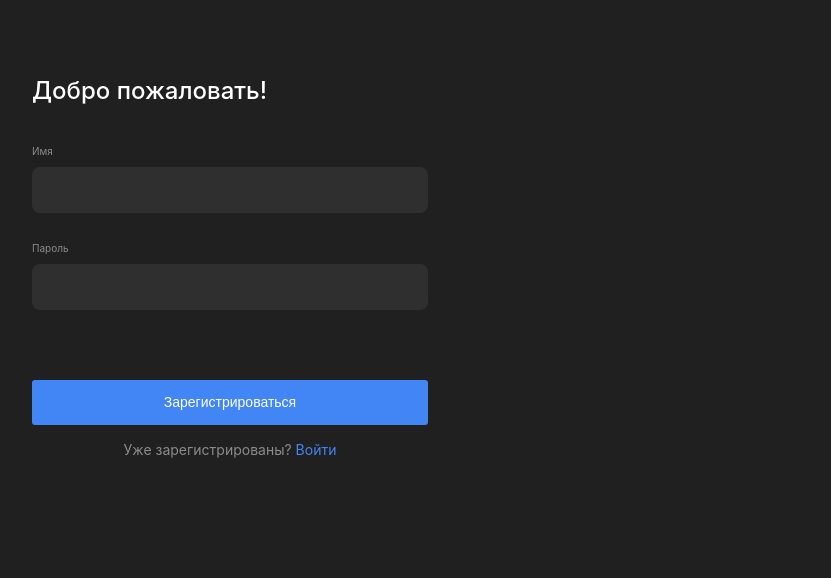
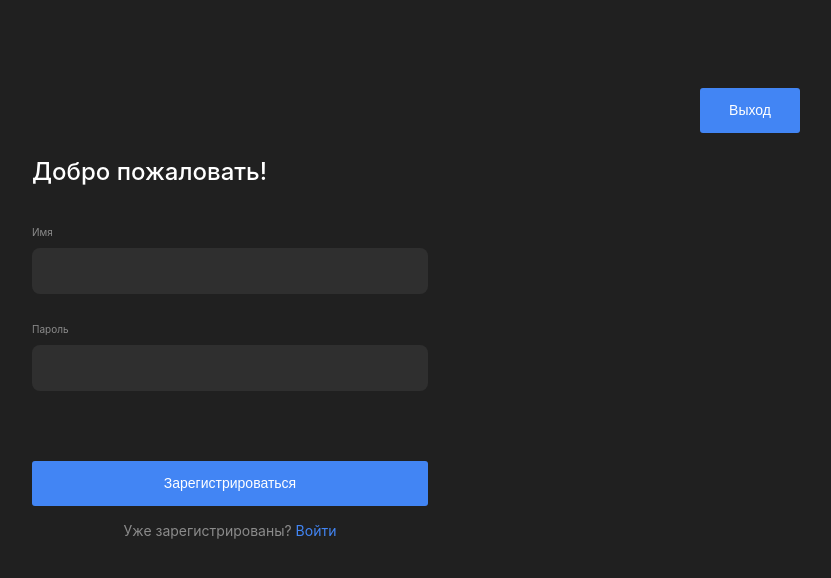
Before and after one commit to Andr-Den/chat-react, a React (Create React App) app: page /sign-up in a window 1280 px wide. Shown: the top 578 px of the page, without its empty margins (410-1241 px from the left). Built offline with nearby package versions, Linux system fonts and the light colour scheme.

Commit message:
add Header in Register

```diff
--- a/src/components/Register.js
+++ b/src/components/Register.js
@@ -1,7 +1,9 @@
 import React from 'react'
 import './Register.css'
 
-function Register({name, password, handleSubmit, setName, setPassword}) {
+import Header from './Header';
+
+function Register({name, password, handleSubmit, setName, setPassword, onClick}) {
 
   function handleNameChange(e) {
     setName(e.target.value);
@@ -12,7 +14,9 @@ function Register({name, password, handleSubmit, setName, setPassword}) {
   }
 
   return (
+    <>
       <div className="sign">
+      <Header onClick={onClick}/>
         <form onSubmit={handleSubmit}>
           <fieldset className="sign__container">
             <h2 className="sign__title">Добро пожаловать!</h2>
@@ -25,6 +29,7 @@ function Register({name, password, handleSubmit, setName, setPassword}) {
           </fieldset>
         </form>
       </div>
+      </>
   )
 };
 
```
